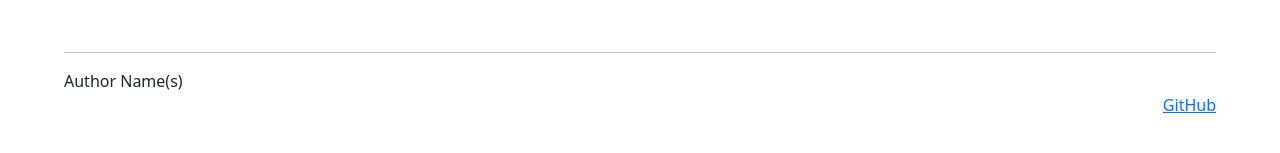
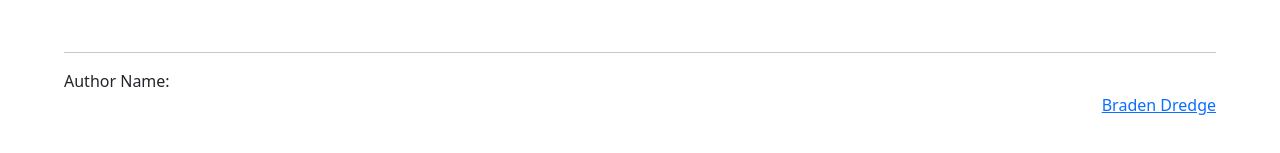
Before and after one commit to bkdredge/startup, a plain HTML site: page scores.html in a window 1280 px wide. Shown: the part 855-1008 px from the top of the page. Drawn offline with nearby package versions, Linux system fonts and the light colour scheme.

Commit message:
edit footer

```diff
--- a/scores.html
+++ b/scores.html
@@ -78,9 +78,9 @@
 
     <footer>
       <hr />
-      <span class="text-reset">Author Name(s)</span>
+      <span class="text-reset">Author Name:</span>
       <br />
-      <a href="https://github.com/bkdredge/simon">GitHub</a>
+      <a href="https://github.com/bkdredge/startup">Braden Dredge</a>
     </footer>
   </body>
 </html>
```
